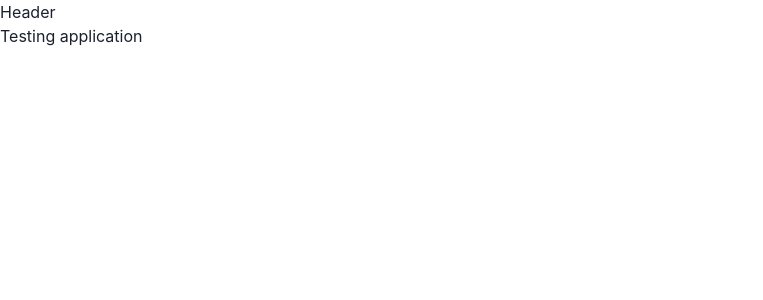
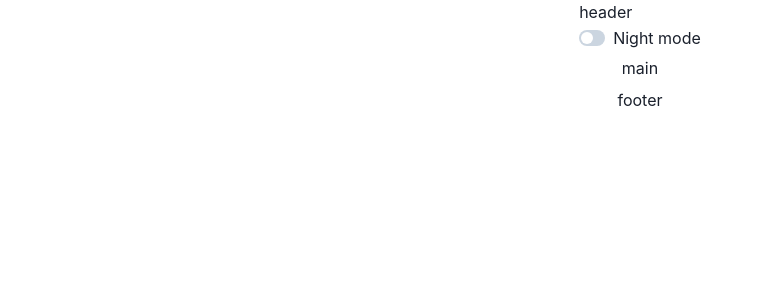
Before and after one commit to james-wienecke/james-wienecke.github.io, a React (Create React App) app: page / in a window 1280 px wide. Shown: the top 300 px of the page, without its empty margins (0-763 px from the left). Built offline with nearby package versions, Linux system fonts and the light colour scheme.

Commit message:
Set up basic theming for night mode toggle.

```diff
--- a/src/App.tsx
+++ b/src/App.tsx
@@ -1,13 +1,17 @@
 import React from "react";
-import { Box } from "@chakra-ui/react";
+import {Box, VStack} from "@chakra-ui/react";
 import Header from "./components/header/Header";
+import Body from "./components/body/Body";
+import Footer from "./components/footer/Footer";
+
 
 function App() {
   return (
-    <Box>
-      <Header />
-      <h1>Testing application</h1>
-    </Box>
+    <VStack>
+      <Header/>
+      <Body/>
+      <Footer/>
+    </VStack>
   );
 }
 
--- /dev/null
+++ b/src/components/body/Body.tsx
@@ -0,0 +1,14 @@
+import React from 'react';
+import {Box} from "@chakra-ui/react";
+
+function Body() {
+  return (
+    <Box>
+      <main>
+        main
+      </main>
+    </Box>
+  );
+}
+
+export default Body;
--- /dev/null
+++ b/src/components/footer/Footer.tsx
@@ -0,0 +1,14 @@
+import React from 'react';
+import {Box} from "@chakra-ui/react";
+
+function Footer() {
+  return (
+    <Box>
+      <footer>
+        footer
+      </footer>
+    </Box>
+  );
+}
+
+export default Footer;
--- /dev/null
+++ b/src/components/header/ColorModeToggle.tsx
@@ -0,0 +1,13 @@
+import React from 'react';
+import {Flex, FormControl, Switch, useColorMode} from "@chakra-ui/react";
+
+function ColorModeToggle() {
+  const { colorMode, toggleColorMode } = useColorMode();
+  return (
+    <FormControl>
+      <Switch id="toggle-color-mode" onChange={toggleColorMode} size="sm">Night mode</Switch>
+    </FormControl>
+  );
+}
+
+export default ColorModeToggle;
--- a/src/components/header/Header.tsx
+++ b/src/components/header/Header.tsx
@@ -1,8 +1,16 @@
 import React from "react";
-import { Box } from "@chakra-ui/react";
+import {Box} from "@chakra-ui/react";
+import ColorModeToggle from "./ColorModeToggle";
 
 function Header() {
-  return <Box>Header</Box>;
+  return (
+    <Box>
+      <header>
+        header
+        <ColorModeToggle/>
+      </header>
+    </Box>
+  );
 }
 
 export default Header;
--- a/src/index.tsx
+++ b/src/index.tsx
@@ -2,12 +2,14 @@ import React from 'react';
 import ReactDOM from 'react-dom';
 import App from './App';
 import {BrowserRouter} from "react-router-dom";
-import {ChakraProvider} from "@chakra-ui/react";
+import {ChakraProvider, ColorModeScript} from "@chakra-ui/react";
+import theme from "./utils/theme";
 
 ReactDOM.render(
   <BrowserRouter>
     <React.StrictMode>
       <ChakraProvider>
+        <ColorModeScript initialColorMode={theme.config.initialColorMode}/>
         <App/>
       </ChakraProvider>
     </React.StrictMode>
--- /dev/null
+++ b/src/utils/theme.ts
@@ -0,0 +1,10 @@
+import { extendTheme, ThemeConfig } from '@chakra-ui/react';
+
+const config: ThemeConfig = {
+  initialColorMode: 'light',
+  useSystemColorMode: false,
+}
+
+const theme = extendTheme({ config });
+
+export default theme;
```
